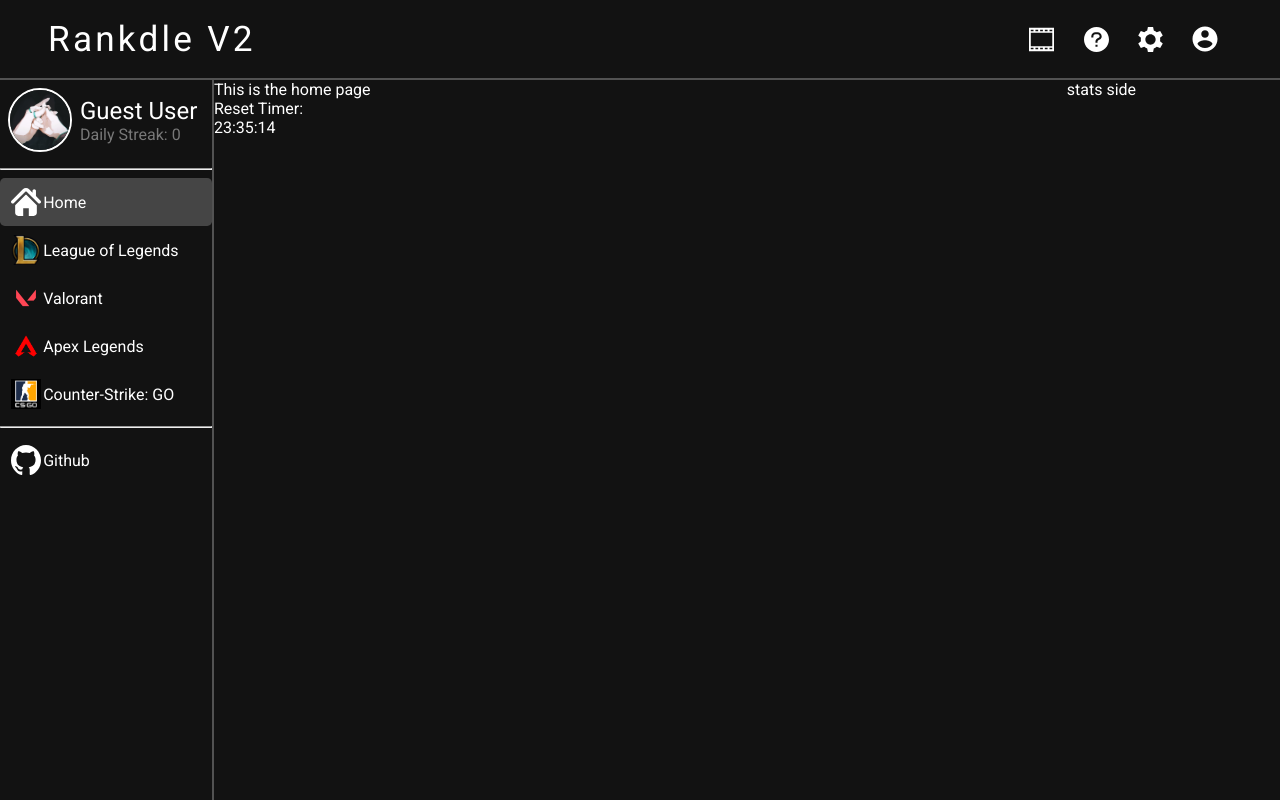
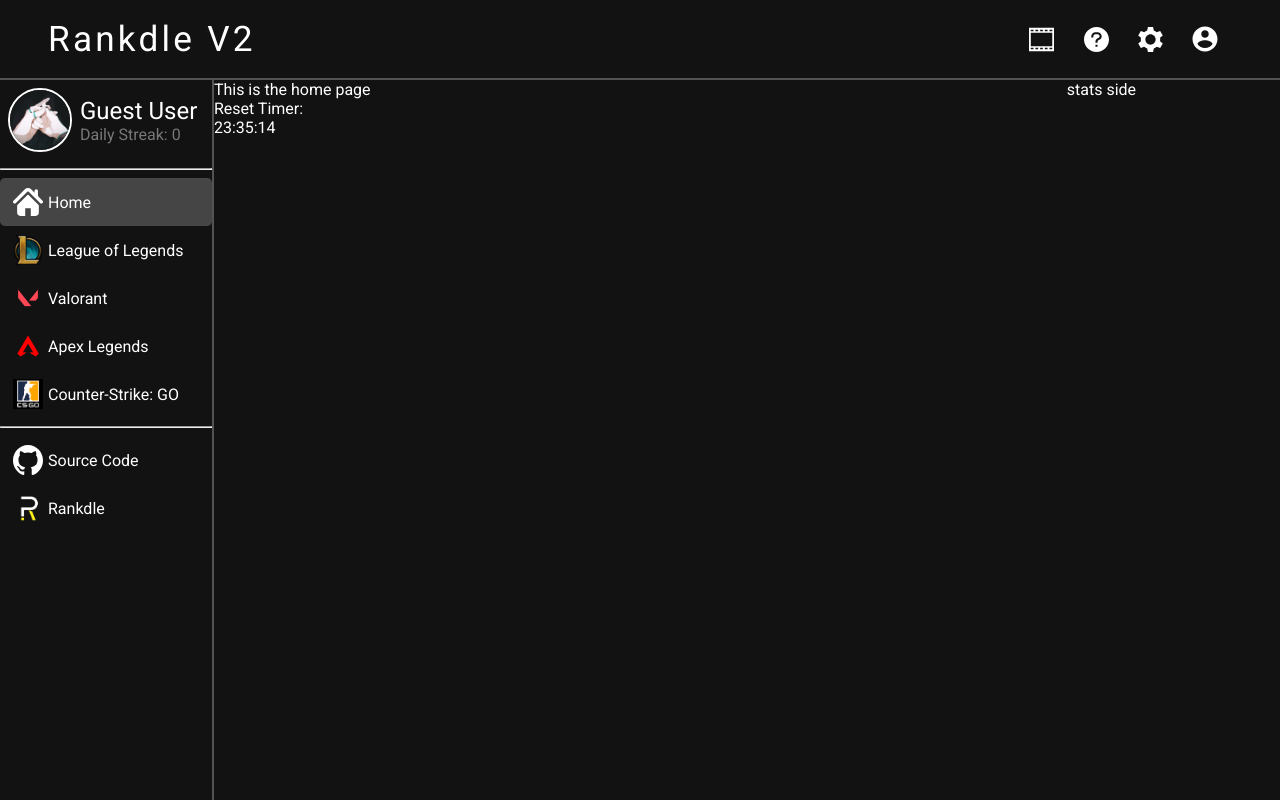
Before and after one commit to AH134/Rankdle-v2, a React (Vite) app: page / in a window 1280 px wide. Built offline with nearby package versions, Linux system fonts and the light colour scheme.

Commit message:
Created hook for current page

```diff
--- /dev/null
+++ b/src/hooks/useActivePage.jsx
@@ -0,0 +1,15 @@
+import { useState, useEffect } from "react";
+import { useLocation } from "react-router-dom";
+
+const useActivePage = () => {
+  const location = useLocation();
+  const [activePage, setActivePage] = useState(location.pathname);
+
+  useEffect(() => {
+    setActivePage(location.pathname);
+  }, [location.pathname]);
+
+  return [activePage, setActivePage];
+};
+
+export default useActivePage;
--- a/src/pages/Root/Root.jsx
+++ b/src/pages/Root/Root.jsx
@@ -1,11 +1,11 @@
-import { useState } from "react";
+import { Outlet } from "react-router-dom";
 import styles from "./Root.module.css";
 import Header from "./Header/Header";
 import Sidebar from "./Sidebar/Sidebar";
-import { Outlet } from "react-router-dom";
+import useActivePage from "../../hooks/useActivePage";
 
 const Root = () => {
-  const [activePage, setActivePage] = useState("/");
+  const [activePage, setActivePage] = useActivePage();
 
   return (
     <>
--- a/src/pages/Root/Sidebar/Sidebar.jsx
+++ b/src/pages/Root/Sidebar/Sidebar.jsx
@@ -61,7 +61,7 @@
               alt="csgo-icon"
               width={"30px"}
               label={"Counter-Strike: GO"}
-              handleClick={() => setActivePage("/games/csgp")}
+              handleClick={() => setActivePage("/games/csgo")}
             />
           </li>
           <hr className={styles.divider} />
@@ -70,9 +70,19 @@
               type="link"
               to={"https://github.com/AH134/Rankdle-v2"}
               src="../images/sidebar/github-icon.svg"
-              alt="apex-icon"
+              alt="github-icon"
               width={"30px"}
-              label={"Github"}
+              label={"Source Code"}
+            />
+          </li>
+          <li className={styles.navbarItem}>
+            <SidebarButton
+              type="link"
+              to={"https://rankdle.com/"}
+              src="../images/sidebar/rankdle-icon.webp"
+              alt="rankdle-icon"
+              width={"25px"}
+              label={"Rankdle"}
             />
           </li>
         </ul>
--- a/src/pages/Root/Sidebar/SidebarButton/SidebarButton.module.css
+++ b/src/pages/Root/Sidebar/SidebarButton/SidebarButton.module.css
@@ -7,11 +7,12 @@
   padding-left: 0.5rem;
 }
 .imageContainer {
+  overflow: hidden;
   display: flex;
   align-items: center;
   justify-content: center;
-  height: 2.2rem;
-  width: 2.2rem;
+  height: 2.5rem;
+  width: 2.5rem;
 }
 
 .image {
```
Also changed, not shown: public/images/sidebar/rankdle-icon.webp (added).
